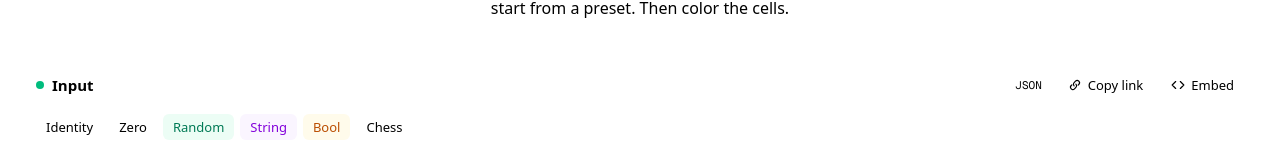
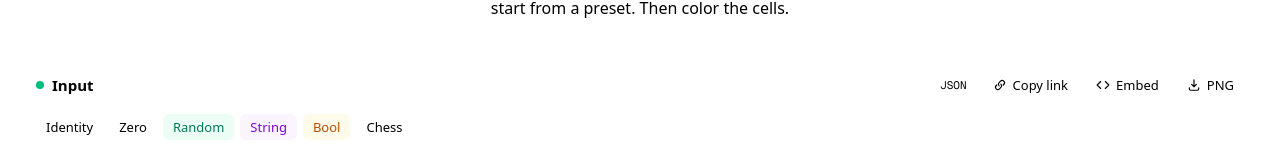
Before and after one commit to salsadsid/visualizer, a Next.js app: page /data-structures/arrays in a window 1280 px wide. Shown: the part 211-373 px from the top of the page. Built offline with nearby package versions, Linux system fonts and the light colour scheme; no server answers.

Commit message:
feat(export): add Export PNG buttons to the grid pages

```diff
--- a/src/components/algorithms/BoxRow.jsx
+++ b/src/components/algorithms/BoxRow.jsx
@@ -10,6 +10,7 @@ export default function BoxRow({
     showIndices = false,
     label,
     roleLabel,
+    ref,
 }) {
     const marks = {};
     for (const [name, idx] of Object.entries(pointers || {})) {
@@ -19,6 +20,7 @@ export default function BoxRow({
     return (
         <div className="overflow-x-auto custom-scrollbar">
             <div
+                ref={ref}
                 role={showIndices ? "group" : undefined}
                 aria-label={showIndices ? label : undefined}
                 className={cn("flex justify-center min-w-max px-1 py-1", compact ? "gap-1" : "gap-1.5 sm:gap-2")}
--- a/src/components/array/ArrayGrid.jsx
+++ b/src/components/array/ArrayGrid.jsx
@@ -49,6 +49,7 @@ export default function ArrayGrid({
     bare = false,
     dense = false,
     sizeCols,
+    ref,
 }) {
     const hasData = matrix.length > 0 && matrix.some((r) => r.length > 0);
     const size = sizeCols ?? maxLen;
@@ -69,7 +70,7 @@ export default function ArrayGrid({
             {!hasData ? (
                 <EmptyState />
             ) : (
-                <div className="animate-fade-in-up" style={{ "--cell": `${cellSize(size)}px` }}>
+                <div ref={ref} className="animate-fade-in-up" style={{ "--cell": `${cellSize(size)}px` }}>
                     {showIndices && (
                         <div className={cn("grid", gap)} style={{ gridTemplateColumns: columns }}>
                             <div />
--- a/src/components/array/ArrayVisualizer.jsx
+++ b/src/components/array/ArrayVisualizer.jsx
@@ -14,6 +14,7 @@ import { GRID_ALGORITHM_LIST } from "@/lib/array/gridAlgorithms";
 import { MATRIX_OP_LIST } from "@/lib/array/matrixOps";
 import { decodeGrid, encodeGrid, encodeSort } from "@/lib/share";
 import { embedSnippet } from "@/lib/embed";
+import { captionFor, exportNodeAsPng, snapshotFilename } from "@/lib/exportPng";
 import { TOOLS, gridPageFor, matrixPageFor, traversalPageFor } from "@/lib/catalog";
 import { track } from "@/lib/analytics";
 import { siteConfig } from "@/lib/site";
@@ -33,6 +34,7 @@ export default function ArrayVisualizer() {
     const [showIndices, setShowIndices] = useState(() => shared?.showIndices ?? false);
     const [copied, copy] = useCopyLink();
     const [embedCopied, copyEmbed] = useCopyLink();
+    const exportRef = useRef(null);
     const editedRef = useRef(false);
 
     if (hash !== prevHash) {
@@ -87,6 +89,15 @@ export default function ArrayVisualizer() {
         copyEmbed(embedSnippet({ url: PAGE_URL, hash: encodeGrid({ matrix, colors, showIndices }) ?? "", title: `${TOOLS.arrays.name} · ${siteConfig.shortName}` }));
     };
 
+    const exportPng = () => {
+        if (!exportRef.current) return;
+        track("export_click", { tool: "arrays", algo: "grid", from: "input" });
+        exportNodeAsPng(exportRef.current, {
+            caption: captionFor({ name: TOOLS.arrays.name }),
+            filename: snapshotFilename({ page: "2d-array" }),
+        });
+    };
+
 
     const oneDLink = useMemo(() => {
         if (matrix.length !== 1) return null;
@@ -121,8 +132,10 @@ export default function ArrayVisualizer() {
                     copied={copied}
                     onEmbed={hasData ? embedCode : null}
                     embedCopied={embedCopied}
+                    onExport={hasData ? exportPng : null}
                 />
                 <ArrayGrid
+                    ref={exportRef}
                     matrix={matrix}
                     maxLen={maxLen}
                     colors={colors}
--- a/src/components/array/GridAlgorithmVisualizer.jsx
+++ b/src/components/array/GridAlgorithmVisualizer.jsx
@@ -27,6 +27,7 @@ import { MAX_COLS, MAX_ROWS, gridFromHash } from "@/lib/array/gridFromHash";
 import { GRID_ROLES } from "@/lib/array/gridRoles";
 import { encodeGrid, readPoint, readStep, readVariant } from "@/lib/share";
 import { embedSnippet } from "@/lib/embed";
+import { captionFor, exportNodeAsPng, snapshotFilename } from "@/lib/exportPng";
 import { gridPageFor } from "@/lib/catalog";
 import { track } from "@/lib/analytics";
 import { siteConfig } from "@/lib/site";
@@ -107,6 +108,7 @@ export default function GridAlgorithmVisualizer({ kind, basePath }) {
     const stageRef = useStepShortcuts(player);
     const [copied, copy] = useCopyLink();
     const [embedCopied, copyEmbed] = useCopyLink();
+    const exportRef = useRef(null);
     const step = player.step;
     const gridHash = useMemo(() => encodeGrid({ matrix }) ?? "", [matrix]);
     const pageUrl = `${siteConfig.url}${basePath}/${kind}`;
@@ -168,6 +170,15 @@ export default function GridAlgorithmVisualizer({ kind, basePath }) {
         copyEmbed(embedSnippet({ url: pageUrl, hash: `${gridHash}&s=${player.index}&${shareParams()}`, title: `${gridPageFor(kind).name} · ${siteConfig.shortName}` }));
     };
 
+    const exportPng = () => {
+        if (!exportRef.current) return;
+        track("export_click", { tool: "grid", algo: kind, from: "player" });
+        exportNodeAsPng(exportRef.current, {
+            caption: captionFor({ name: gridPageFor(kind).name, step: player.index + 1, total: player.total }),
+            filename: snapshotFilename({ page: kind, step: player.index + 1 }),
+        });
+    };
+
 
     const counters =
         kind === "number-of-islands"
@@ -215,6 +226,7 @@ export default function GridAlgorithmVisualizer({ kind, basePath }) {
             <div ref={stageRef} className="grid lg:grid-cols-[1fr_360px] gap-5">
                 <div className="space-y-4 min-w-0">
                     <ArrayGrid
+                        ref={exportRef}
                         matrix={matrix}
                         maxLen={cols}
                         fill={false}
@@ -241,6 +253,7 @@ export default function GridAlgorithmVisualizer({ kind, basePath }) {
                             shareLabel={copied ? "Link copied" : "Copy link to this step"}
                             onEmbed={embedCode}
                             embedLabel={embedCopied ? "Embed code copied" : "Copy embed code"}
+                            onExport={exportPng}
                         />
                         <RunCompleteNudge
                             show={player.atEnd && player.total > 1}
--- a/src/components/array/InputPanel.jsx
+++ b/src/components/array/InputPanel.jsx
@@ -18,10 +18,11 @@ export default function InputPanel({
     copied,
     onEmbed,
     embedCopied,
+    onExport,
 }) {
     return (
         <div className="surface rounded-2xl p-5 flex flex-col h-full shadow-sm">
-            <div className="flex items-center justify-between mb-4">
+            <div className="flex flex-wrap items-center justify-between gap-y-2 mb-4">
                 <h2 className="text-sm font-semibold flex items-center gap-2">
                     <span className="inline-block h-2 w-2 rounded-full bg-emerald-500 shadow-[0_0_8px_rgba(16,185,129,0.6)]" />
                     Input
@@ -35,6 +36,7 @@ export default function InputPanel({
                         onClick={onShare ?? undefined}
                         disabled={!onShare}
                         title={shareTitle}
+                        aria-label={copied ? "Link copied" : "Copy link"}
                         className="inline-flex items-center gap-1.5 text-xs font-medium px-2.5 py-1 rounded-md surface-muted text-muted hover:text-text transition-colors focus-ring disabled:opacity-50 disabled:hover:text-muted"
                     >
                         <svg
@@ -51,13 +53,14 @@ export default function InputPanel({
                                 d="M13.5 10.5a4 4 0 010 5.66l-2.34 2.34a4 4 0 01-5.66-5.66l1.17-1.17M10.5 13.5a4 4 0 010-5.66l2.34-2.34a4 4 0 015.66 5.66l-1.17 1.17"
                             />
                         </svg>
-                        <span aria-live="polite">{copied ? "Copied" : "Copy link"}</span>
+                        <span aria-live="polite" className="max-sm:sr-only">{copied ? "Copied" : "Copy link"}</span>
                     </button>
                     <button
                         type="button"
                         onClick={onEmbed ?? undefined}
                         disabled={!onEmbed}
                         title={onEmbed ? "Copy an iframe snippet for this grid" : "Type or pick a grid first"}
+                        aria-label={embedCopied ? "Embed code copied" : "Copy embed code"}
                         className="inline-flex items-center gap-1.5 text-xs font-medium px-2.5 py-1 rounded-md surface-muted text-muted hover:text-text transition-colors focus-ring disabled:opacity-50 disabled:hover:text-muted"
                     >
                         <svg
@@ -70,7 +73,27 @@ export default function InputPanel({
                         >
                             <path strokeLinecap="round" strokeLinejoin="round" d="M16 18l6-6-6-6M8 6l-6 6 6 6" />
                         </svg>
-                        <span aria-live="polite">{embedCopied ? "Embed copied" : "Embed"}</span>
+                        <span aria-live="polite" className="max-sm:sr-only">{embedCopied ? "Embed copied" : "Embed"}</span>
+                    </button>
+                    <button
+                        type="button"
+                        onClick={onExport ?? undefined}
+                        disabled={!onExport}
+                        title={onExport ? "Download this grid as a PNG image" : "Type or pick a grid first"}
+                        aria-label="Export as PNG"
+                        className="inline-flex items-center gap-1.5 text-xs font-medium px-2.5 py-1 rounded-md surface-muted text-muted hover:text-text transition-colors focus-ring disabled:opacity-50 disabled:hover:text-muted"
+                    >
+                        <svg
+                            className="w-3.5 h-3.5"
+                            fill="none"
+                            viewBox="0 0 24 24"
+                            stroke="currentColor"
+                            strokeWidth={2}
+                            aria-hidden="true"
+                        >
+                            <path strokeLinecap="round" strokeLinejoin="round" d="M12 3v12m0 0l-4-4m4 4l4-4M4 17v2a2 2 0 002 2h12a2 2 0 002-2v-2" />
+                        </svg>
+                        <span className="max-sm:sr-only">PNG</span>
                     </button>
                 </div>
             </div>
--- a/src/components/array/MatrixOpVisualizer.jsx
+++ b/src/components/array/MatrixOpVisualizer.jsx
@@ -1,5 +1,5 @@
 "use client";
-import { useMemo, useState } from "react";
+import { useMemo, useRef, useState } from "react";
 import MatrixLearn from "@/components/array/MatrixLearn";
 import MatrixPanel from "@/components/array/MatrixPanel";
 import PlayerControls from "@/components/algorithms/PlayerControls";
@@ -31,6 +31,7 @@ import { MAX_COLS, MAX_ROWS, gridFromHash } from "@/lib/array/gridFromHash";
 import { GRID_ROLES } from "@/lib/array/gridRoles";
 import { encodeGrid, gridParam, readStep, readVariant } from "@/lib/share";
 import { embedSnippet } from "@/lib/embed";
+import { captionFor, exportNodeAsPng, snapshotFilename } from "@/lib/exportPng";
 import { matrixPageFor } from "@/lib/catalog";
 import { track } from "@/lib/analytics";
 import { siteConfig } from "@/lib/site";
@@ -120,6 +121,7 @@ export default function MatrixOpVisualizer({ kind, basePath }) {
     const stageRef = useStepShortcuts(player);
     const [copied, copy] = useCopyLink();
     const [embedCopied, copyEmbed] = useCopyLink();
+    const exportRef = useRef(null);
     const step = player.step;
     const result = steps[steps.length - 1].panels.out.matrix;
     const outRows = result.length;
@@ -171,6 +173,15 @@ export default function MatrixOpVisualizer({ kind, basePath }) {
         copyEmbed(embedSnippet({ url: pageUrl, hash: `#${shareHash.replace(/^#/, "")}&s=${player.index}`, title: `${matrixPageFor(kind).name} · ${siteConfig.shortName}` }));
     };
 
+    const exportPng = () => {
+        if (!exportRef.current) return;
+        track("export_click", { tool: "matrix", algo: kind, from: "player" });
+        exportNodeAsPng(exportRef.current, {
+            caption: captionFor({ name: matrixPageFor(kind).name, step: player.index + 1, total: player.total }),
+            filename: snapshotFilename({ page: `matrix-${kind}`, step: player.index + 1 }),
+        });
+    };
+
 
     const total = outRows * outCols;
     const counters = op.counters.map((counter) => ({
@@ -208,7 +219,7 @@ export default function MatrixOpVisualizer({ kind, basePath }) {
                 <div className="space-y-4 min-w-0">
                     <div className="surface rounded-2xl p-4 md:p-6 shadow-sm min-w-0 relative overflow-hidden">
                         <div className="absolute inset-0 grid-bg opacity-40 pointer-events-none" />
-                        <div className="relative flex flex-wrap items-start justify-center gap-4 md:gap-6">
+                        <div ref={exportRef} className="relative flex flex-wrap items-start justify-center gap-4 md:gap-6">
                             <MatrixPanel label="A" matrix={a} panel={step.panels.a} sizeCols={sizeCols} />
                             {isMultiply && (
                                 <>
@@ -241,6 +252,7 @@ export default function MatrixOpVisualizer({ kind, basePath }) {
                             shareLabel={copied ? "Link copied" : "Copy link to this step"}
                             onEmbed={embedCode}
                             embedLabel={embedCopied ? "Embed code copied" : "Copy embed code"}
+                            onExport={exportPng}
                         />
                         <RunCompleteNudge
                             show={player.atEnd && player.total > 1}
--- a/src/components/array/OneDVisualizer.jsx
+++ b/src/components/array/OneDVisualizer.jsx
@@ -1,5 +1,5 @@
 "use client";
-import { useMemo, useState } from "react";
+import { useMemo, useRef, useState } from "react";
 import ArrayControls from "@/components/algorithms/ArrayControls";
 import BoxRow from "@/components/algorithms/BoxRow";
 import PlayerControls from "@/components/algorithms/PlayerControls";
@@ -19,6 +19,7 @@ import { BOX_ROLES, boxClass, boxLabel } from "@/lib/array/boxRoles";
 import { MAX_VALUE, MIN_VALUE } from "@/lib/algorithms/presets";
 import { encodeOneD, readParam } from "@/lib/share";
 import { embedSnippet } from "@/lib/embed";
+import { captionFor, exportNodeAsPng, snapshotFilename } from "@/lib/exportPng";
 import { TOOLS } from "@/lib/catalog";
 import { track } from "@/lib/analytics";
 import { siteConfig } from "@/lib/site";
@@ -79,6 +80,7 @@ export default function OneDVisualizer({ path }) {
     const stageRef = useStepShortcuts(player);
     const [copied, copy] = useCopyLink();
     const [embedCopied, copyEmbed] = useCopyLink();
+    const exportRef = useRef(null);
     const step = player.step;
     const pageUrl = `${siteConfig.url}${path}`;
 
@@ -115,6 +117,15 @@ export default function OneDVisualizer({ path }) {
         copyEmbed(embedSnippet({ url: pageUrl, hash: encodeOneD({ values, step: player.index, ...options() }), title: `${TOOLS.arrays1d.name} · ${siteConfig.shortName}` }));
     };
 
+    const exportPng = () => {
+        if (!exportRef.current) return;
+        track("export_click", { tool: "arrays1d", algo: op, from: "player" });
+        exportNodeAsPng(exportRef.current, {
+            caption: captionFor({ name: `${TOOLS.arrays1d.name} · ${operation.label}`, step: player.index + 1, total: player.total }),
+            filename: snapshotFilename({ page: `1d-array-${op}`, step: player.index + 1 }),
+        });
+    };
+
 
     const counters = [
         { label: "Reads", value: step.stats.reads, hint: "Times a slot was read" },
@@ -149,6 +160,7 @@ export default function OneDVisualizer({ path }) {
                     <div className="absolute inset-0 grid-bg opacity-30 pointer-events-none" />
                     <div className="relative space-y-5">
                         <BoxRow
+                            ref={exportRef}
                             values={step.array}
                             cells={step.highlights}
                             pointers={step.pointers}
@@ -165,6 +177,7 @@ export default function OneDVisualizer({ path }) {
                             shareLabel={copied ? "Link copied" : "Copy link to this step"}
                             onEmbed={embedCode}
                             embedLabel={embedCopied ? "Embed code copied" : "Copy embed code"}
+                            onExport={exportPng}
                         />
                         <RunCompleteNudge
                             show={player.atEnd && player.total > 1}
--- a/src/components/array/TraversalVisualizer.jsx
+++ b/src/components/array/TraversalVisualizer.jsx
@@ -1,5 +1,5 @@
 "use client";
-import { useMemo, useState } from "react";
+import { useMemo, useRef, useState } from "react";
 import ArrayGrid from "@/components/array/ArrayGrid";
 import TraversalLearn from "@/components/array/TraversalLearn";
 import PlayerControls from "@/components/algorithms/PlayerControls";
@@ -20,6 +20,7 @@ import { MAX_COLS, MAX_ROWS, gridFromHash } from "@/lib/array/gridFromHash";
 import { traversalPageFor } from "@/lib/catalog";
 import { encodeGrid, readStep } from "@/lib/share";
 import { embedSnippet } from "@/lib/embed";
+import { captionFor, exportNodeAsPng, snapshotFilename } from "@/lib/exportPng";
 import { track } from "@/lib/analytics";
 import { siteConfig } from "@/lib/site";
 import { cn } from "@/lib/cn";
@@ -58,6 +59,7 @@ export default function TraversalVisualizer({ kind }) {
     const stageRef = useStepShortcuts(player);
     const [copied, copy] = useCopyLink();
     const [embedCopied, copyEmbed] = useCopyLink();
+    const exportRef = useRef(null);
     const step = player.step;
     const rows = matrix.length;
     const cols = matrix[0].length;
@@ -77,6 +79,15 @@ export default function TraversalVisualizer({ kind }) {
     const embedCode = () => {
         track("embed_click", { tool: "traversals", algo: kind, from: "player" });
         copyEmbed(embedSnippet({ url: pageUrl, hash: `${gridHash}&s=${player.index}`, title: `${page.name} · ${siteConfig.shortName}` }));
+    };
+
+    const exportPng = () => {
+        if (!exportRef.current) return;
+        track("export_click", { tool: "traversals", algo: kind, from: "player" });
+        exportNodeAsPng(exportRef.current, {
+            caption: captionFor({ name: page.name, step: player.index + 1, total: player.total }),
+            filename: snapshotFilename({ page: `traversal-${kind}`, step: player.index + 1 }),
+        });
     };
 
 
@@ -118,6 +129,7 @@ export default function TraversalVisualizer({ kind }) {
             <div ref={stageRef} className="grid lg:grid-cols-[1fr_360px] gap-5">
                 <div className="space-y-4 min-w-0">
                     <ArrayGrid
+                        ref={exportRef}
                         matrix={matrix}
                         maxLen={cols}
                         fill={false}
@@ -136,6 +148,7 @@ export default function TraversalVisualizer({ kind }) {
                             shareLabel={copied ? "Link copied" : "Copy link to this step"}
                             onEmbed={embedCode}
                             embedLabel={embedCopied ? "Embed code copied" : "Copy embed code"}
+                            onExport={exportPng}
                         />
                         <RunCompleteNudge
                             show={player.atEnd && player.total > 1}
```
Also changed, not shown: src/components/algorithms/PlayerControls.jsx (+14 -0 lines).
